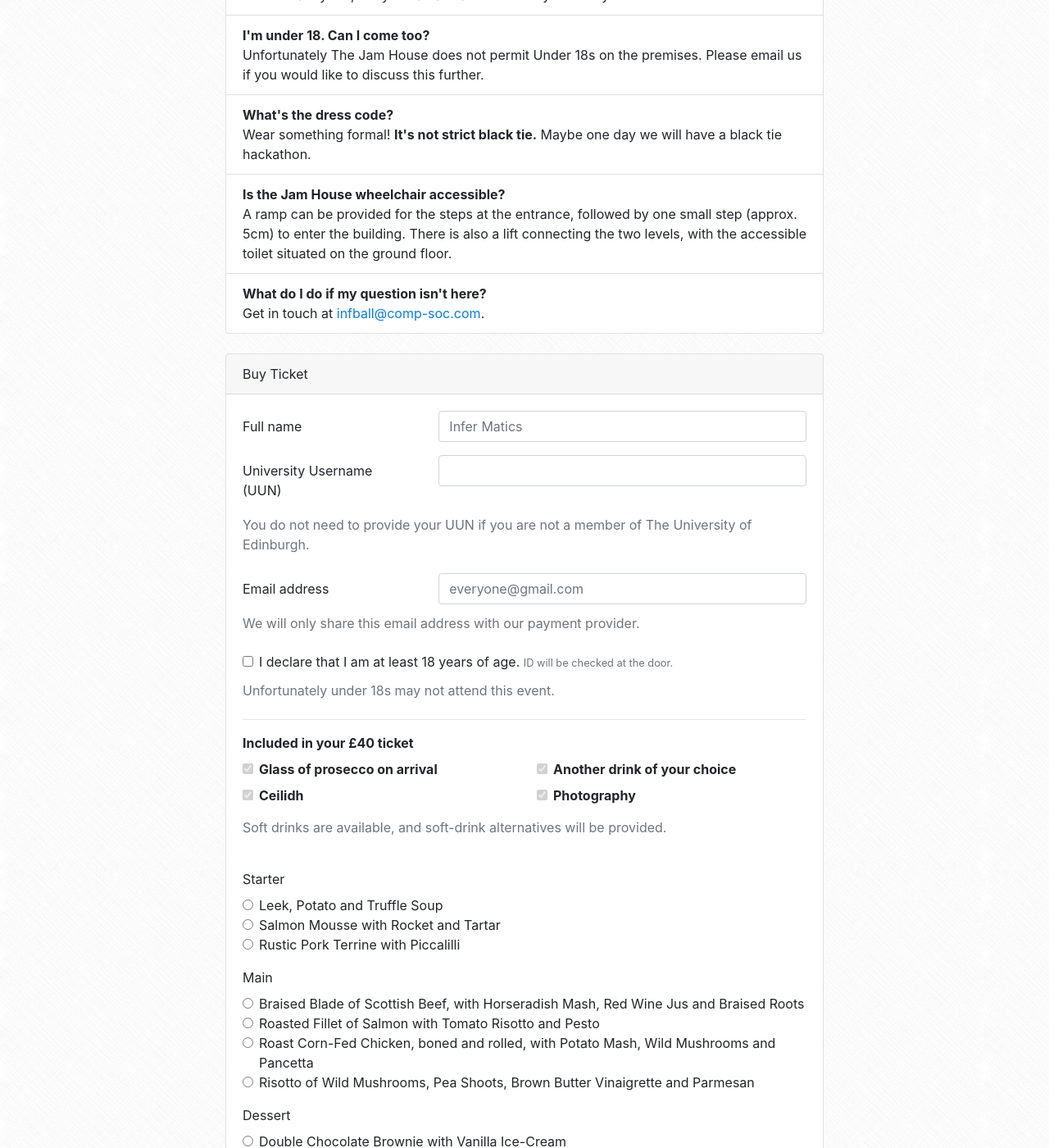
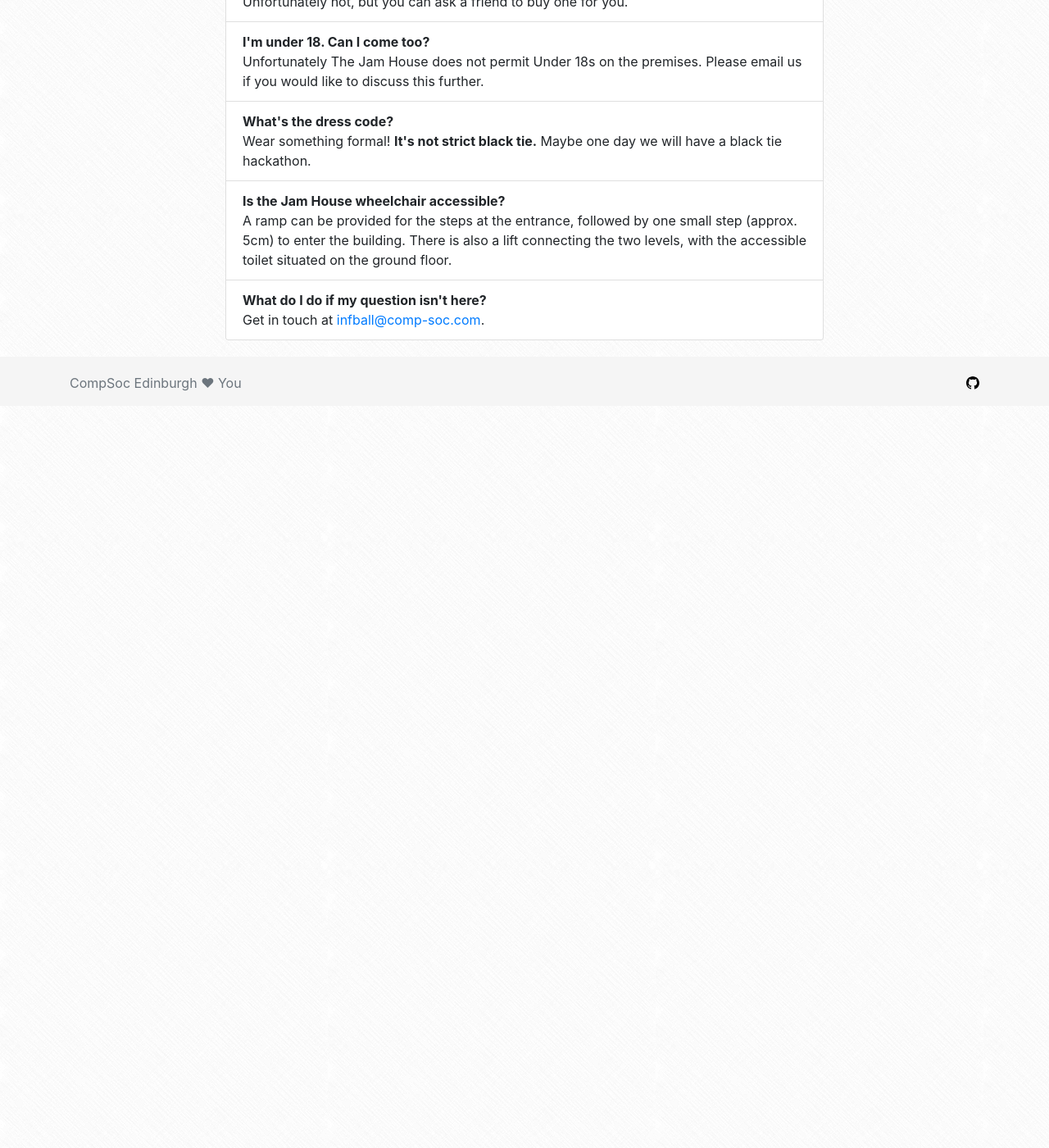
Before and after one commit to compsoc-edinburgh/website, a Jekyll site: the page built from _pages/infball.html, in a window 1280 px wide and 1400 px high, scrolled down 939 px. Shown: the whole window at 82% size. Built offline with Jekyll 4.4.1, drawn with Linux system fonts in a browser that asks for light colours; nearby versions of some CDN libraries; after the commit the page ends 1436 px from its top, so only the background shows below that; some of the changed lines change nothing that is shown; some of the changed text lies outside the part shown.

Commit message:
Disable infball tickets

```diff
--- a/_includes/individual/pages-infball-html.html
+++ b/_includes/individual/pages-infball-html.html
@@ -39,41 +39,41 @@
         const ENDPOINT_CHARGE = ENDPOINT_BASE + '/charge';
         const ENDPOINT_STATS = ENDPOINT_BASE + '/stats';
 
-        let checkTimeout;
-        function checkState() {
-            $.ajax({
-                url: ENDPOINT_STATS,
-                type: 'GET',
-                contentType: 'application/json',
-                dataType: 'json',
-                error: function(resp, textStatus, errorThrown) {
-                    $("#tickets-left").fadeOut();
-                },
-                success: function(data) {
-                    console.log("result", data);
+        // let checkTimeout;
+        // function checkState() {
+        //     $.ajax({
+        //         url: ENDPOINT_STATS,
+        //         type: 'GET',
+        //         contentType: 'application/json',
+        //         dataType: 'json',
+        //         error: function(resp, textStatus, errorThrown) {
+        //             $("#tickets-left").fadeOut();
+        //         },
+        //         success: function(data) {
+        //             console.log("result", data);
 
-                    let text = data.Quantity + " tickets left!";
-                    if (data.Quantity === 1) {
-                        text = data.Quantity + " ticket left!";
-                    } else if (data.Quantity === 0) {
-                        text = "ALL SOLD OUT!";
-                        $("#payment-form").remove();
-                        clearInterval(checkTimeout);
-                    }
-                    $("#tickets-counter").text(text);
+        //             let text = data.Quantity + " tickets left!";
+        //             if (data.Quantity === 1) {
+        //                 text = data.Quantity + " ticket left!";
+        //             } else if (data.Quantity === 0) {
+        //                 text = "ALL SOLD OUT!";
+        //                 $("#payment-form").remove();
+        //                 clearInterval(checkTimeout);
+        //             }
+        //             $("#tickets-counter").text(text);
 
-                    if (data.Quantity <= 5) {
-                        $("#tickets-left").removeClass("alert-warning");
-                        $("#tickets-left").addClass("alert-danger");
-                    }
-                    $("#tickets-left").fadeIn();
-                },
-                timeout: 60000
-            });
-        }
+        //             if (data.Quantity <= 5) {
+        //                 $("#tickets-left").removeClass("alert-warning");
+        //                 $("#tickets-left").addClass("alert-danger");
+        //             }
+        //             $("#tickets-left").fadeIn();
+        //         },
+        //         timeout: 60000
+        //     });
+        // }
 
-        checkState();
-        checkTimeout = setInterval(checkState, 5000);
+        // checkState();
+        // checkTimeout = setInterval(checkState, 5000);
 
         function showError(text, forceEnabled) {
             // Hide error
--- a/_pages/infball.html
+++ b/_pages/infball.html
@@ -9,13 +9,14 @@ has_include: true
 {% include infball/head.html infball_payment=infball_payment %}
 <div class="row justify-content-center">
     <div class="col-lg-8">
-        <div class="alert alert-warning mt-4 text-center" style="display:none;" id="tickets-left">
-            <h1 id="tickets-counter"></h1>
+        <!-- <div class="alert alert-warning mt-4 text-center" style="display:none;" id="tickets-left"> -->
+        <div class="alert alert-danger mt-4 text-center" id="tickets-left">
+        <h1 id="tickets-counter">Sold out!</h1>
         </div>
-        <div class="alert alert-info mt-4">
+        <!-- <div class="alert alert-info mt-4">
             Tickets for students have sold out, but there are still tickets available for staff!
             Please enter the code provided to you in your email.
-        </div>
+        </div> -->
     </div>
 </div>
 
@@ -74,7 +75,7 @@ has_include: true
     </div>
 </div>
 
-<div class="row justify-content-center mt-4">
+<div class="row justify-content-center mt-4 d-none"> <!-- !!!!! FORM DISABLED -->
     <div class="col-lg-8">
         <form class='card' id="payment-form">
             <div class="card-header">
```
